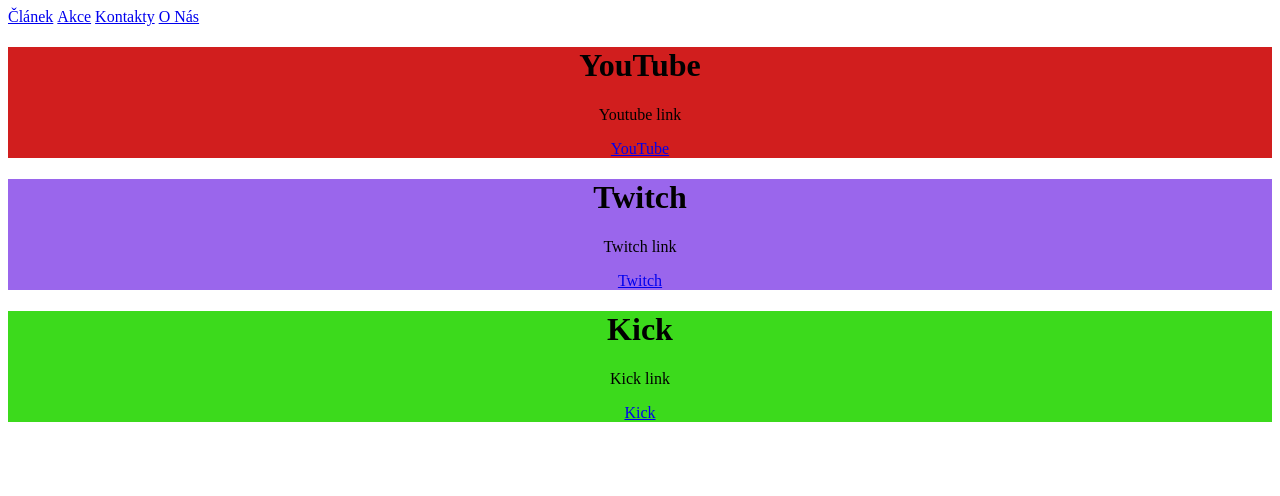
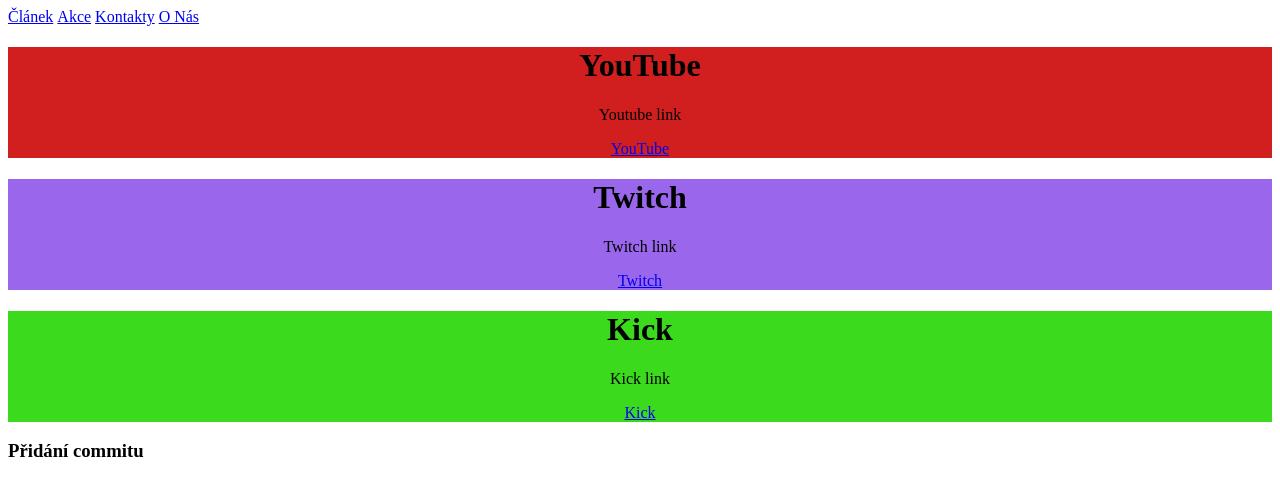
Before and after one commit to TistanAdrian/NAV-stranky_Tistan, a plain HTML site: page navbar/index.html in a window 1280 px wide. Drawn offline with Linux system fonts and the light colour scheme.

Commit message:
h3-pridana_veta

```diff
--- a/navbar/index.html
+++ b/navbar/index.html
@@ -28,5 +28,6 @@
         <p>Kick link</p>
         <a href="https://kick.com/">Kick</a>
     </div>
+    <h3>Přidání commitu</h3>
 </body>
 </html>
```
